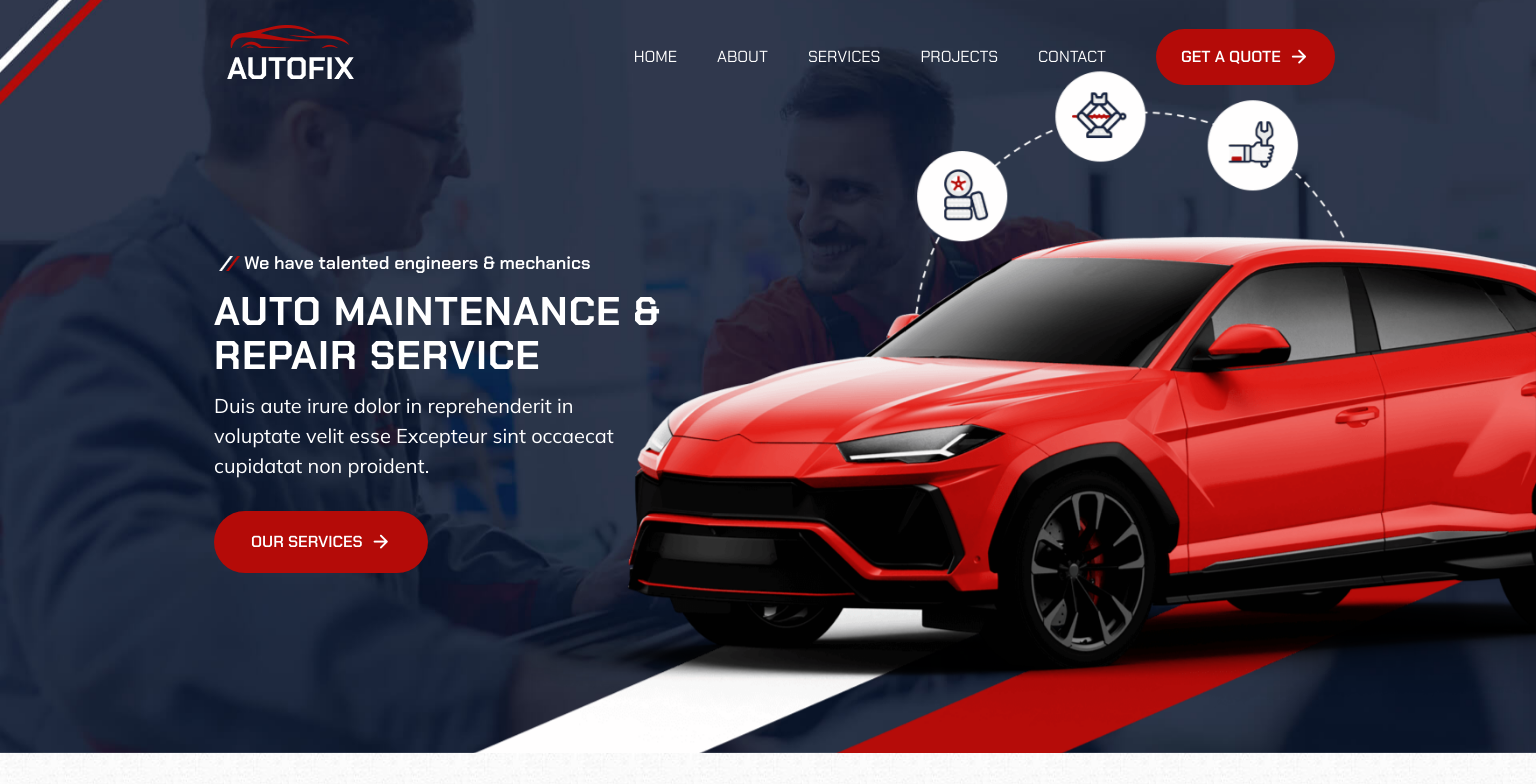
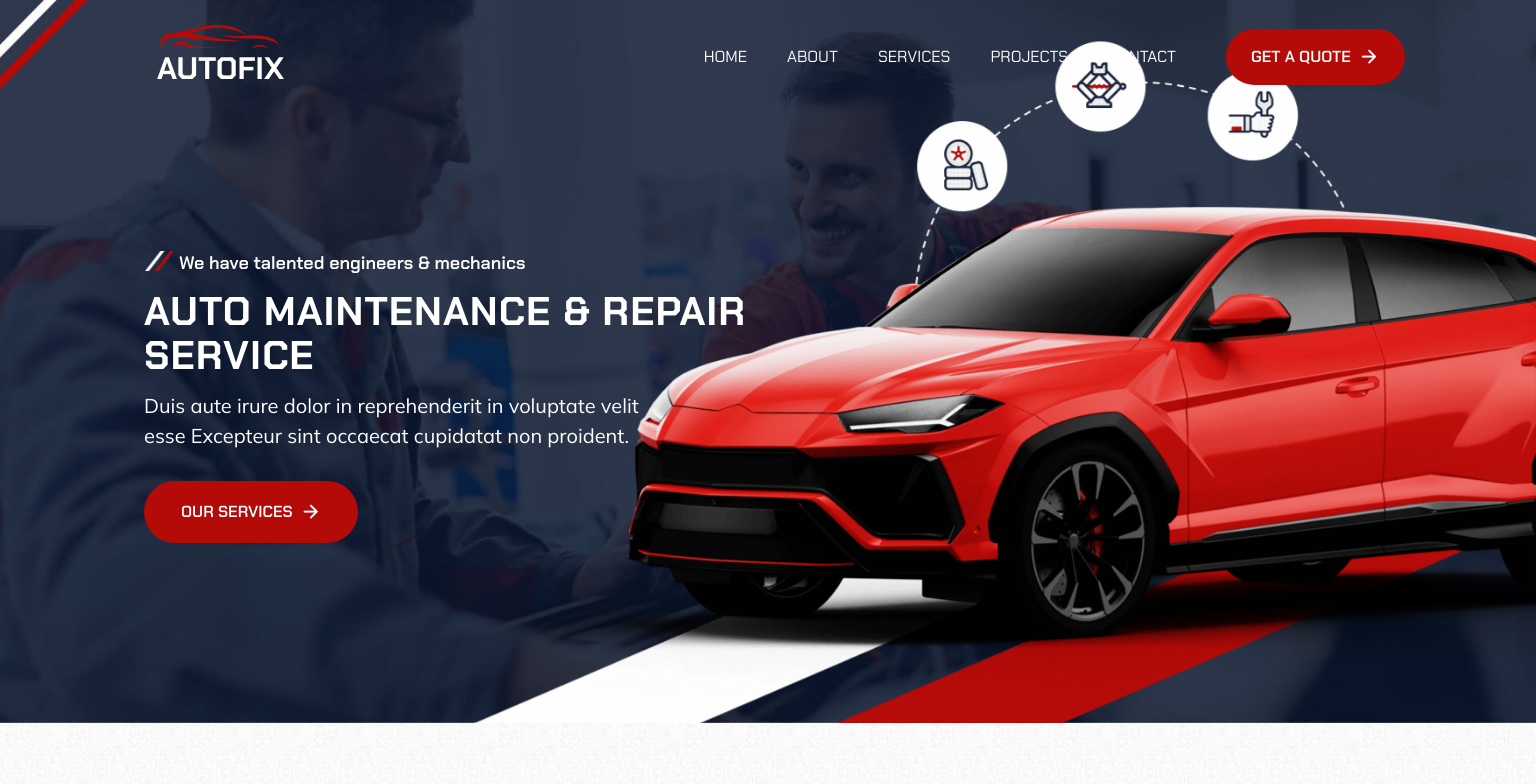
Before and after one commit to FJ9019/CarRepair, a plain HTML site: page index.html in a window 1536 px wide. Shown: the top 784 px of the page. Drawn offline with nearby package versions, Linux system fonts and the light colour scheme.

Commit message:
Media Queries 1400px Reused CSS

```diff
--- a/css/styles.css
+++ b/css/styles.css
@@ -1332,4 +1332,54 @@ body {
   .footer .shape-2 {
     left: -50px;
   }
+
 }
+
+
+
+/**
+* Responsive for large than 1400px screen
+*/
+
+@media (min-width: 1400px) {
+
+  /**
+  * Custom Property
+  */
+
+  :root  {
+
+    /**
+    * Typography
+    */
+
+    --fs-2: 6rem;
+
+    /**
+    * Spacing
+    */
+
+    --section-padding: 140px;
+
+  }
+
+
+
+  /**
+  * Reused Style
+  */
+
+  :is(.header, .hero) .container {
+    max-width: 1280px;
+  }
+
+  .section-subtitle::before {
+    height: 20px;
+    margin-inline-end: 5px;
+  }
+
+
+
+
+
+}
```
